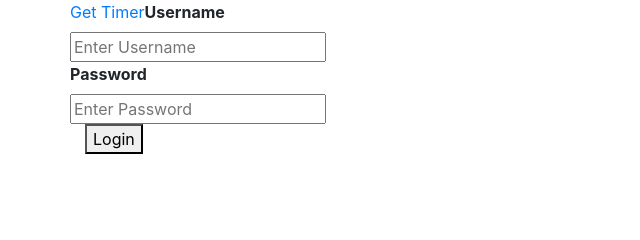
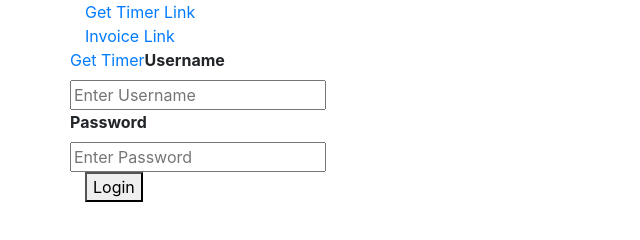
Before and after one commit to haribhakta/haribhakta.github.io, a plain HTML site: page index.html in a window 1280 px wide. Shown: the whole page, without its empty margins (0-640 px from the left). Drawn offline with nearby package versions, Linux system fonts and the light colour scheme.

Commit message:
Update index.html

```diff
--- a/index.html
+++ b/index.html
@@ -61,6 +61,8 @@
 
 
 	    <div class="container">
+		    <a href="timer.html">Get Timer Link </a><br>
+		    <a href="timer.html">Invoice Link </a>
 	    	<div class="row">
 			<a href="timer.html">Get Timer </a>
 	    	<label for="uname"><b>Username</b></label>
@@ -77,7 +79,6 @@
 
 	      <button onclick="authenticateUser()">Login</button>
  			<p id="message"></p>
-
 	    </div>
 
 
```
